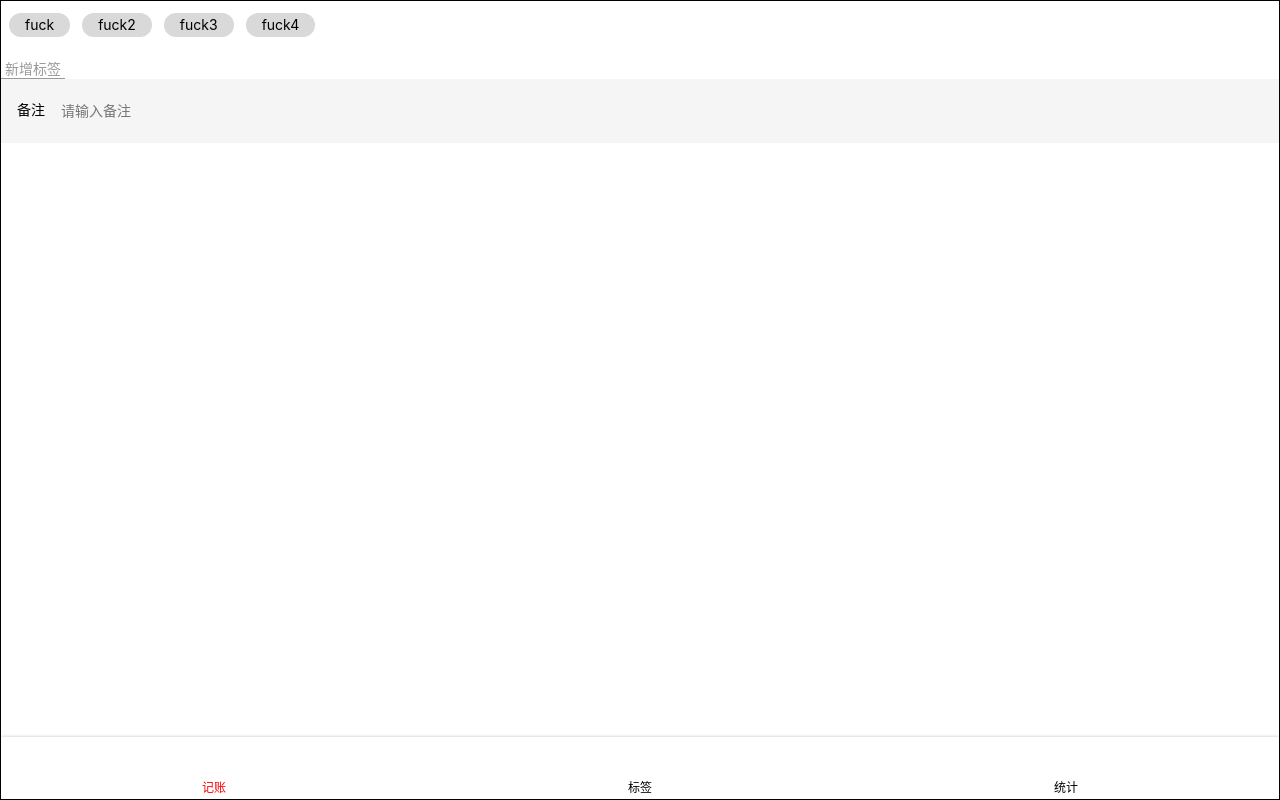
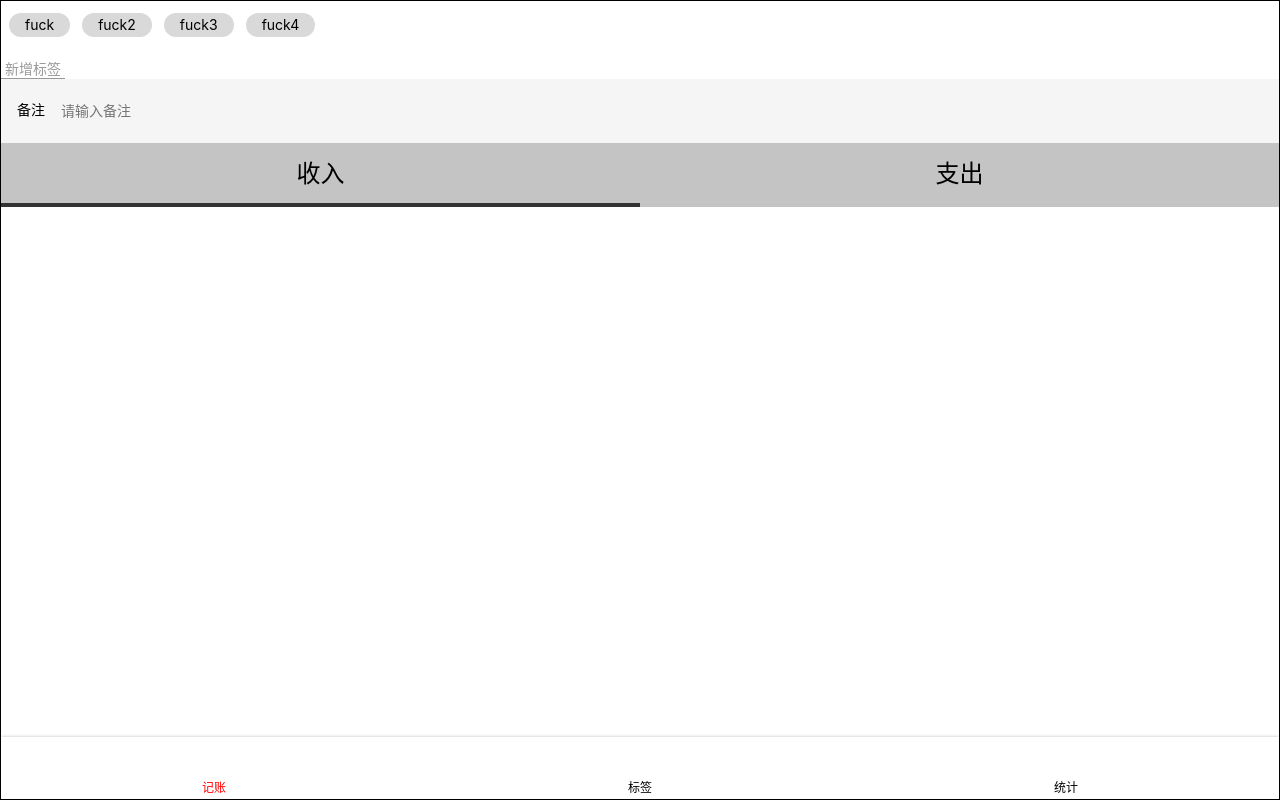
Before and after one commit to Hanqing1996/zhq-react-record, a React app: page /money in a window 1280 px wide. Built offline with nearby package versions, Linux system fonts and the light colour scheme.

Commit message:
创建 Types 组件

```diff
--- /dev/null
+++ b/src/components/money/Types.tsx
@@ -0,0 +1,39 @@
+import styled from "styled-components";
+import React from "react";
+
+const TypeWrapper = styled.ul`
+        display: flex;
+        flex-direction: row;
+        background-color: #c4c4c4;
+        font-size: 24px;
+        > li{
+            width: 50%;
+            height: 64px;
+            display: flex;
+            justify-content: center;
+            align-items: center;
+            position: relative;
+            text-align: center;
+            &.selected::after{
+                content: '';
+                position: absolute;
+                bottom: 0;
+                left: 0;
+                width: 100%;
+                height: 4px;
+                background: #333;
+            }
+        }
+`
+
+
+const Types = () => {
+    return (
+        <TypeWrapper>
+            <li className='selected'>收入</li>
+            <li>支出</li>
+        </TypeWrapper>
+    )
+}
+
+export default Types
--- a/src/views/Money.tsx
+++ b/src/views/Money.tsx
@@ -3,6 +3,7 @@ import React from "react";
 import Layout from "components/Layout";
 import MoneyTags from "../components/money/MoneyTags";
 import FormItem from "../components/money/FormItem";
+import Types from "../components/money/Types";
 
 
 const Money = () => {
@@ -10,6 +11,7 @@ const Money = () => {
         <Layout>
             <MoneyTags/>
             <FormItem/>
+            <Types/>
         </Layout>
 
     )
```
